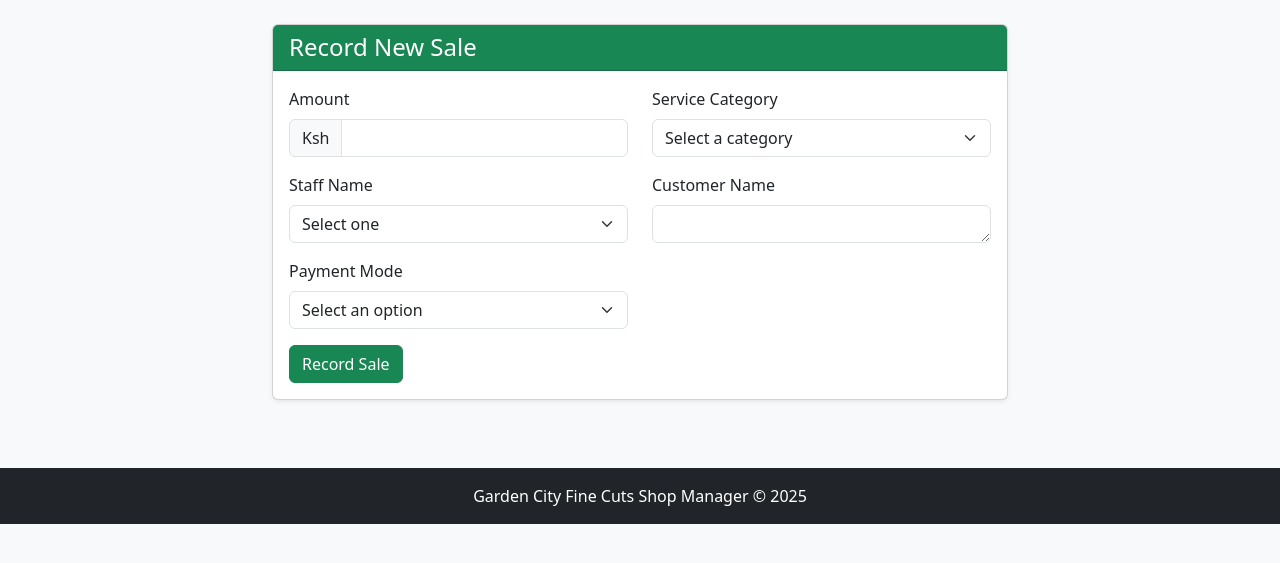
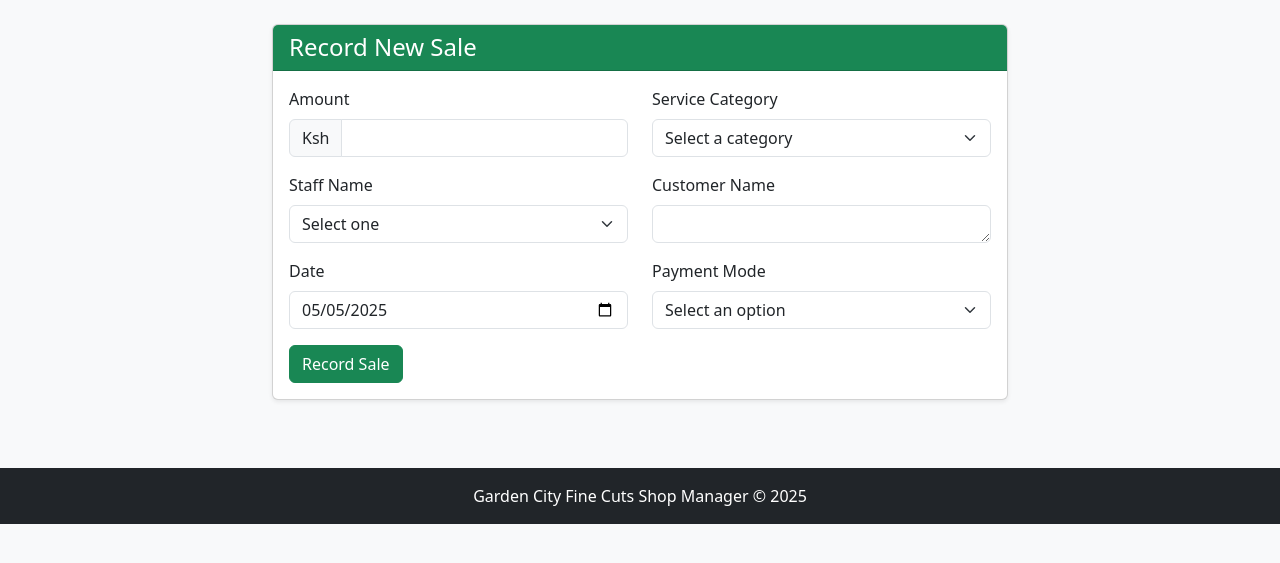
Before and after one commit to Sireshiwani/Garden-City, a Flask app: page /sales/add in a window 1280 px wide. Shown: the part 56-619 px from the top of the page. Run offline with Flask 3, Linux system fonts and the light colour scheme; the visitor is signed in with stand-in values (Sample User, id 1); data comes from the database, SQL or seed files in the repository; some libraries are stand-ins or nearby versions.

Commit message:
Mad eimprovements to add sale and expenses route as well as deleted create admin routes.

```diff
--- a/app.py
+++ b/app.py
@@ -24,6 +24,11 @@ Bootstrap(app)
 csrf = CSRFProtect(app)
 login_manager = LoginManager(app)
 login_manager.login_view = 'auth.login'
+login_manager.init_app(app)
+login_manager.session_protection = "strong"  # Prevents session fixation
+
+# Optional: Change default remember me duration
+login_manager.remember_cookie_duration = timedelta(minutes=10)
 
 
 @login_manager.user_loader
@@ -40,6 +45,18 @@ with app.app_context():
 @app.template_filter('currency')
 def currency_format(value):
     return f"Ksh{value:,.2f}"
+
+
+def validate_entry_date(date_str):
+    try:
+        entry_date = datetime.strptime(date_str, '%d-%m-%Y')
+        if entry_date > datetime.utcnow():
+            flash("Future dates are not allowed", 'danger')
+            return None
+        return entry_date
+    except ValueError:
+        flash("Invalid date format", 'danger')
+        return None
 
 
 # Routes
@@ -136,13 +153,21 @@ def logout():
 @login_required
 def add_sale():
     all_staff = User.query.all()
+    sale_date = datetime.utcnow().strftime('%Y-%m-%d')
+    # datetime = datetime.utcnow().strftime('%Y-%m-%d')
 
     if request.method == 'POST':
+        try:
+            sale_date = validate_entry_date(datetime.strptime(request.form.get('sale_date'), '%d-%m-%Y'))
+        except ValueError:
+            sale_date = datetime.utcnow()
+
         amount = float(request.form.get('amount'))
         category = request.form.get('category')
         customer_name = request.form.get('notes')
         staff_name = request.form.get('staff')
         payment_input = request.form.get('payment')
+        date = sale_date
         user = db.one_or_404(db.select(User).filter_by(username=staff_name),
                              description=f"No user named '{staff_name}'."
                              )
@@ -152,14 +177,16 @@ def add_sale():
             category=category,
             staff_id=user.id,
             customer_name=customer_name,
-            payment_mode=payment_input
+            payment_mode=payment_input,
+            date=date
         )
+        print(date)
         db.session.add(new_sale)
         db.session.commit()
         flash('Sale recorded successfully!', 'success')
         return redirect(url_for('add_sale'))
 
-    return render_template('transactions/sales.html', all_staff=all_staff)
+    return render_template('transactions/sales.html', all_staff=all_staff, date=sale_date)
 
 
 # Expenses routes
@@ -170,8 +197,14 @@ def add_expense():
     #     flash('Only admins can add expenses', 'danger')
     #     return redirect(url_for('home'))
 
+    expense_date = datetime.utcnow().strftime('%d-%m-%Y')
+    if request.method == 'POST':
+        if request.method == 'POST':
+            try:
+                expense_date = validate_entry_date(datetime.strptime(request.form.get('expense_date'), '%d-%m-%Y'))
+            except ValueError:
+                expense_date = datetime.utcnow()
 
-    if request.method == 'POST':
         amount = float(request.form.get('amount'))
         category = request.form.get('category')
         description = request.form.get('description')
@@ -179,14 +212,15 @@ def add_expense():
         new_expense = Expense(
             amount=amount,
             category=category,
-            description=description
+            description=description,
+            date = expense_date
         )
         db.session.add(new_expense)
         db.session.commit()
         flash('Expense recorded successfully!', 'success')
         return redirect(url_for('add_expense'))
 
-    return render_template('transactions/expenses.html')
+    return render_template('transactions/expenses.html', date=expense_date)
 
 
 # Admin routes
@@ -592,4 +626,4 @@ def inject_now():
 
 
 if __name__ == '__main__':
-    app.run(debug=False)
+    app.run(debug=True)
--- a/models.py
+++ b/models.py
@@ -23,7 +23,7 @@ class Sale(db.Model):
     amount = db.Column(db.Float, nullable=False)
     category = db.Column(db.String(50), nullable=False)  # e.g., haircut, shave, coloring
     staff_id = db.Column(db.Integer, db.ForeignKey('user.id'), nullable=False)
-    date = db.Column(db.DateTime, default=datetime.utcnow)
+    date = db.Column(db.DateTime, nullable=False)
     customer_name = db.Column(db.Text, nullable=True)
     payment_mode = db.Column(db.String(50), nullable=False)
 
@@ -33,4 +33,4 @@ class Expense(db.Model):
     amount = db.Column(db.Float, nullable=False)
     category = db.Column(db.String(50), nullable=False)  # e.g., rent, supplies, utilities
     description = db.Column(db.Text)
-    date = db.Column(db.DateTime, default=datetime.utcnow)
+    date = db.Column(db.DateTime, nullable=False)
--- a/templates/transactions/expenses.html
+++ b/templates/transactions/expenses.html
@@ -34,6 +34,11 @@
                         </div>
                     </div>
                     <div class="mb-3">
+                        <label for="expense_date" class="form-label">Date</label>
+                        <input type="date" class="form-control" id="expense_date" name="expense_date"
+                            value="{{ date }}" required>
+                    </div>
+                    <div class="mb-3">
                         <label for="description" class="form-label">Description</label>
                         <textarea class="form-control" id="description" name="description" rows="2" required></textarea>
                     </div>
--- a/templates/transactions/sales.html
+++ b/templates/transactions/sales.html
@@ -17,18 +17,26 @@
                             <label for="amount" class="form-label">Amount</label>
                             <div class="input-group">
                                 <span class="input-group-text">Ksh</span>
-                                <input type="number" step="100" class="form-control" id="amount" name="amount" required>
+                                <input type="number" step="50" class="form-control" id="amount" name="amount" required>
                             </div>
                         </div>
                         <div class="col-md-6 mb-3">
                             <label for="category" class="form-label">Service Category</label>
                             <select class="form-select" id="category" name="category" required>
                                 <option value="">Select a category</option>
-                                <option value="Haircut">Haircut</option>
-                                <option value="Shave">Shave</option>
-                                <option value="Beard Trim">Beard Trim</option>
+                                <option value="Gentleman-cut">Gentleman Cut</option>
+                                <option value="Bespoke-Cut">Bespoke Cut</option>
+                                <option value="Bespoke-Kids">Bespoke Kids</option>
+                                <option value="Youngman-Cut">Youngman Cut</option>
+                                <option value="Beard-Trim">Beard Trim</option>
+                                <option value="Scrub">Scrub</option>
+                                <option value="Facial-Steaming">Facial Steaming</option>
+                                <option value="Massage">Massage</option>
                                 <option value="Coloring">Coloring</option>
-                                <option value="Styling">Styling</option>
+                                <option value="Pedicure">Pedicure</option>
+                                <option value="Manicure">Manicure</option>
+                                <option value="Tips">Tips</option>
+                                <option value="Gel Application">Gel Application</option>
                                 <option value="Other">Other</option>
                             </select>
                         </div>
@@ -54,6 +62,10 @@
                             <label for="customer" class="form-label">Customer Name</label>
                             <textarea class="form-control" id="customer" name="notes" rows="1"></textarea>
                         </div>
+                         <div class="col-md-6 mb 3">
+                        <label for="sale_date" class="form-label">Date</label>
+                        <input type="date" class="form-control" id="sale_date" name="sale_date" value="{{ date }}" required>
+                    </div>
                     <div class="col-md-6 mb-3">
                             <label for="payment" class="form-label">Payment Mode</label>
                             <select class="form-select" id="payment" name="payment" required>
@@ -61,9 +73,10 @@
                                 <option value="Cash">Cash</option>
                                 <option value="Mpesa">Mpesa</option>
                                 <option value="Visa">Visa</option>
+                            </select>
 
-                            </select>
                         </div>
+
                     </div>
                     <button type="submit" class="btn btn-success">Record Sale</button>
                 </form>
```
Also changed, not shown: templates/create_admin2.html (deleted, +0 -35 lines), create_admin.py (added).
